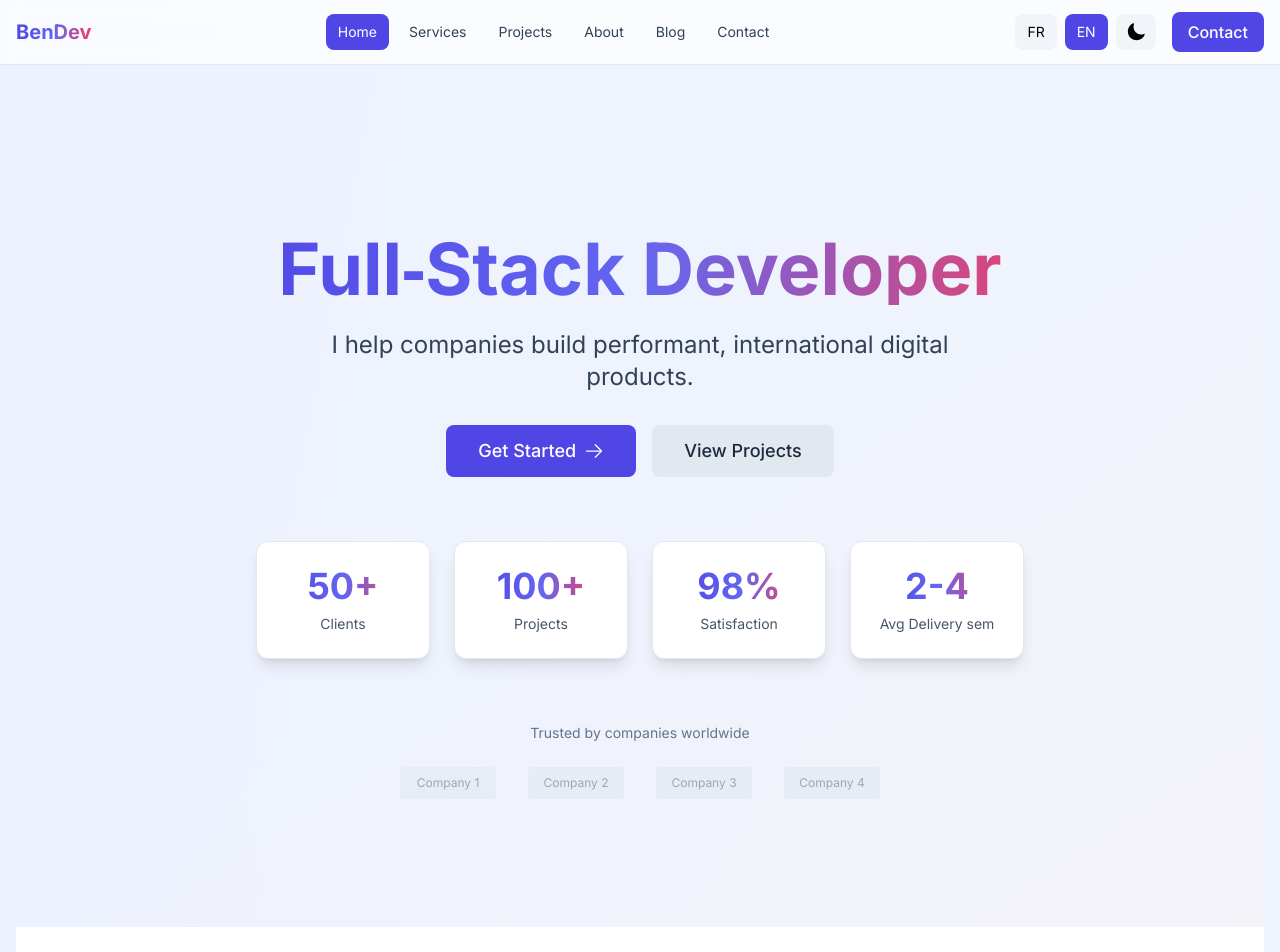
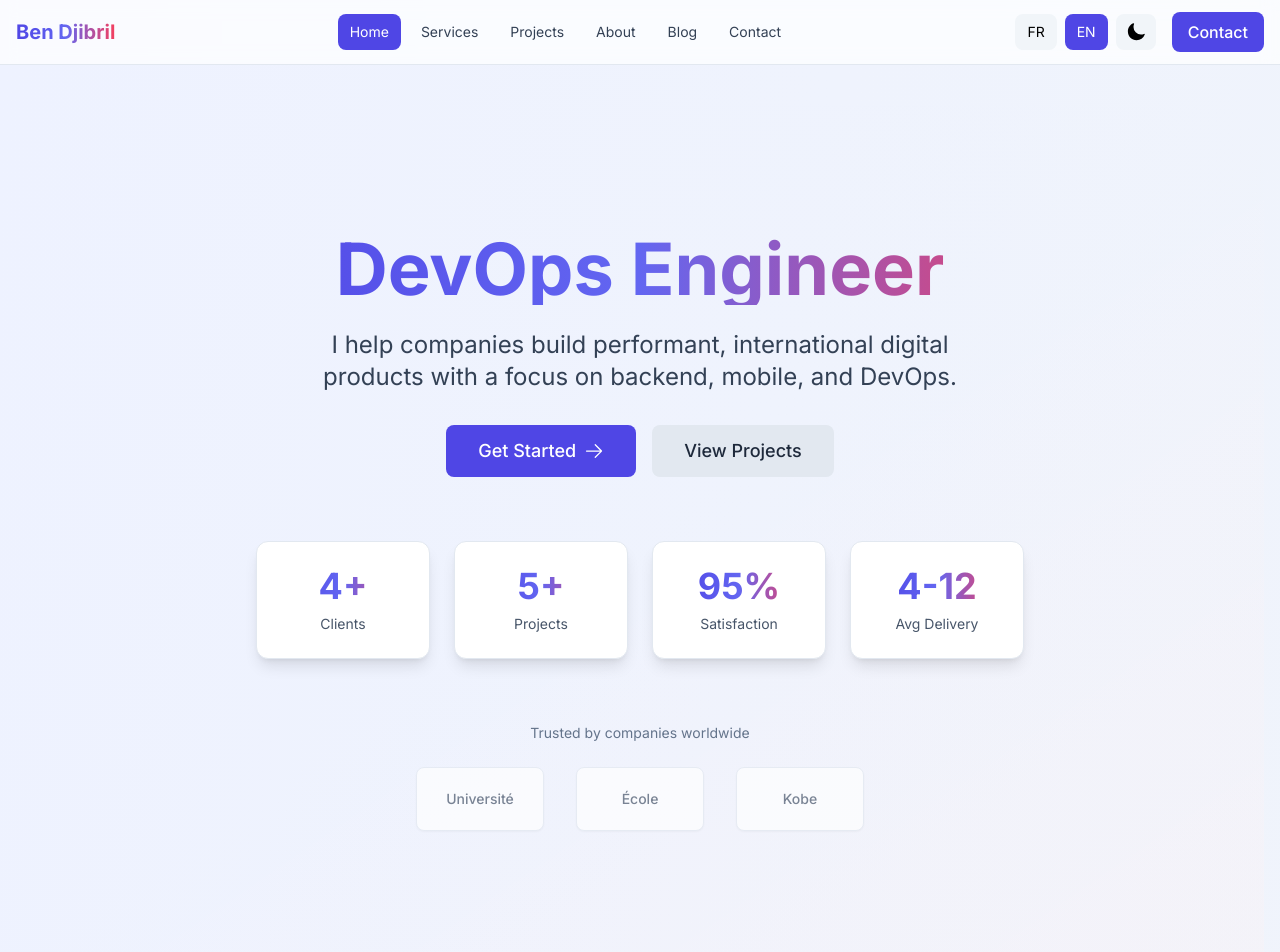
Before and after one commit to azerty-78/Ben-Djibril, a React (Vite) app: page / in a window 1280 px wide. Shown: the top 952 px of the page. Built offline with nearby package versions, Linux system fonts and the light colour scheme; no server answers.

Commit message:
feat: update AboutSection and HeroSection with new titles and subtitles, enhance UI elements for better readability, and improve footer branding

```diff
--- a/src/components/sections/HeroSection.tsx
+++ b/src/components/sections/HeroSection.tsx
@@ -2,15 +2,17 @@ import { Link } from 'react-router-dom'
 import { useTranslation } from 'react-i18next'
 import { motion } from 'framer-motion'
 import { ArrowRightIcon } from '@heroicons/react/24/solid'
+import CountUp from '../ui/CountUp'
+import { companies } from '../../data/companies'
 
 function HeroSection() {
   const { t } = useTranslation()
 
   const metrics = [
-    { value: '50+', label: t('home.metrics.clients') },
-    { value: '100+', label: t('home.metrics.projects') },
-    { value: '98%', label: t('home.metrics.satisfaction') },
-    { value: '2-4', label: t('home.metrics.delivery') + ' sem' },
+    { value: 4, label: t('home.metrics.clients'), suffix: '+' },
+    { value: 5, label: t('home.metrics.projects'), suffix: '+' },
+    { value: 95, label: t('home.metrics.satisfaction'), suffix: '%' },
+    { value: '4-12', label: t('home.metrics.delivery'), suffix: '' },
   ]
 
   return (
@@ -24,45 +26,70 @@ function HeroSection() {
           transition={{ duration: 0.6 }}
           className="max-w-4xl mx-auto text-center"
         >
-          <h1 className="text-5xl md:text-7xl font-bold gradient-text mb-6">
+          <h1 className="text-4xl sm:text-5xl md:text-6xl lg:text-7xl font-bold gradient-text mb-6">
             {t('home.title')}
           </h1>
-          <p className="text-xl md:text-2xl text-secondary-700 dark:text-secondary-300 mb-8 max-w-2xl mx-auto">
+          <p className="text-lg sm:text-xl md:text-2xl text-secondary-700 dark:text-secondary-300 mb-8 max-w-2xl mx-auto px-4">
             {t('home.subtitle')}
           </p>
 
-          <div className="flex flex-col sm:flex-row items-center justify-center gap-4 mb-16">
-            <Link to="/contact" className="btn-primary text-lg px-8 py-3 flex items-center gap-2 group">
+          <div className="flex flex-col sm:flex-row items-center justify-center gap-4 mb-12 md:mb-16">
+            <Link to="/contact" className="btn-primary text-base sm:text-lg px-6 sm:px-8 py-2.5 sm:py-3 flex items-center gap-2 group w-full sm:w-auto justify-center">
               {t('home.ctaPrimary')}
               <ArrowRightIcon className="w-5 h-5 group-hover:translate-x-1 transition-transform" />
             </Link>
-            <Link to="/projects" className="btn-secondary text-lg px-8 py-3">
+            <Link to="/projects" className="btn-secondary text-base sm:text-lg px-6 sm:px-8 py-2.5 sm:py-3 w-full sm:w-auto text-center">
               {t('home.ctaSecondary')}
             </Link>
           </div>
 
-          <div className="grid grid-cols-2 md:grid-cols-4 gap-6 max-w-3xl mx-auto">
+          <div className="grid grid-cols-2 md:grid-cols-4 gap-4 sm:gap-6 max-w-3xl mx-auto mb-12 md:mb-16">
             {metrics.map((metric, index) => (
               <motion.div
                 key={metric.label}
                 initial={{ opacity: 0, y: 20 }}
                 animate={{ opacity: 1, y: 0 }}
                 transition={{ duration: 0.6, delay: 0.2 + index * 0.1 }}
-                className="card text-center"
+                className="card text-center p-4 sm:p-6"
               >
-                <div className="text-3xl md:text-4xl font-bold gradient-text mb-2">{metric.value}</div>
-                <div className="text-sm text-secondary-600 dark:text-secondary-400">{metric.label}</div>
+                <div className="text-2xl sm:text-3xl md:text-4xl font-bold gradient-text mb-2">
+                  {typeof metric.value === 'number' ? (
+                    <CountUp end={metric.value} suffix={metric.suffix} duration={2} />
+                  ) : (
+                    <span>{metric.value}{metric.suffix}</span>
+                  )}
+                </div>
+                <div className="text-xs sm:text-sm text-secondary-600 dark:text-secondary-400">{metric.label}</div>
               </motion.div>
             ))}
           </div>
 
-          <div className="mt-16">
-            <p className="text-sm text-secondary-500 dark:text-secondary-400 mb-6">Trusted by companies worldwide</p>
-            <div className="flex flex-wrap items-center justify-center gap-8 opacity-60 dark:opacity-70">
-              {['Company 1', 'Company 2', 'Company 3', 'Company 4'].map((company, i) => (
-                <div key={i} className="h-8 w-24 bg-secondary-200 dark:bg-secondary-700 rounded flex items-center justify-center text-xs text-secondary-500 dark:text-secondary-400">
-                  {company}
-                </div>
+          <div className="mt-12 md:mt-16">
+            <p className="text-xs sm:text-sm text-secondary-500 dark:text-secondary-400 mb-4 sm:mb-6">
+              Trusted by companies worldwide
+            </p>
+            <div className="flex flex-wrap items-center justify-center gap-4 sm:gap-6 md:gap-8 opacity-70 hover:opacity-100 transition-opacity">
+              {companies.map((company, i) => (
+                <a
+                  key={i}
+                  href={company.website}
+                  target="_blank"
+                  rel="noopener noreferrer"
+                  className="h-12 sm:h-16 w-24 sm:w-32 bg-white dark:bg-secondary-800 rounded-lg flex items-center justify-center hover:scale-110 transition-transform duration-200 shadow-sm hover:shadow-md border border-secondary-200 dark:border-secondary-700"
+                  title={company.name}
+                >
+                  {company.logo ? (
+                    <img
+                      src={company.logo}
+                      alt={company.name}
+                      className="h-8 sm:h-10 w-auto max-w-full object-contain px-2"
+                    />
+                  ) : (
+                    <span className="text-xs sm:text-sm text-secondary-600 dark:text-secondary-300 font-medium text-center px-2">
+                      {company.name.split(' ')[0]}
+                    </span>
+                  )}
+                </a>
               ))}
             </div>
           </div>
--- /dev/null
+++ b/src/components/ui/CountUp.tsx
@@ -0,0 +1,47 @@
+import { useEffect, useState, useRef } from 'react'
+import { motion, useInView } from 'framer-motion'
+
+type CountUpProps = {
+  end: number
+  duration?: number
+  suffix?: string
+  prefix?: string
+  decimals?: number
+}
+
+function CountUp({ end, duration = 2, suffix = '', prefix = '', decimals = 0 }: CountUpProps) {
+  const [count, setCount] = useState(0)
+  const ref = useRef(null)
+  const isInView = useInView(ref, { once: true, margin: '-100px' })
+
+  useEffect(() => {
+    if (!isInView) return
+
+    let startTime: number | null = null
+    const startValue = 0
+
+    const animate = (currentTime: number) => {
+      if (startTime === null) startTime = currentTime
+      const progress = Math.min((currentTime - startTime) / (duration * 1000), 1)
+
+      const currentCount = startValue + (end - startValue) * progress
+      setCount(currentCount)
+
+      if (progress < 1) {
+        requestAnimationFrame(animate)
+      } else {
+        setCount(end)
+      }
+    }
+
+    requestAnimationFrame(animate)
+  }, [isInView, end, duration])
+
+  return (
+    <span ref={ref}>
+      {prefix}{decimals > 0 ? count.toFixed(decimals) : Math.floor(count)}{suffix}
+    </span>
+  )
+}
+
+export default CountUp
--- /dev/null
+++ b/src/data/companies.ts
@@ -0,0 +1,20 @@
+export type Company = {
+  name: string
+  logo?: string
+  website: string
+}
+
+export const companies: Company[] = [
+  {
+    name: 'Université de Yaoundé 2 SOA',
+    website: 'https://www.univ-yaounde2.cm', // À confirmer
+  },
+  {
+    name: 'École Normale Supérieure',
+    website: 'https://www.ens-yaounde.cm', // À confirmer
+  },
+  {
+    name: 'Kobe Corporation',
+    website: 'https://www.kobecorporation.com', // À confirmer
+  },
+]
--- a/src/i18n/index.ts
+++ b/src/i18n/index.ts
@@ -16,8 +16,8 @@ export const resources = {
         legal: 'Legal notice', privacy: 'Privacy policy', rights: 'All rights reserved.'
       },
       home: {
-        title: 'Full‑Stack Developer',
-        subtitle: 'I help companies build performant, international digital products.',
+        title: 'DevOps Engineer',
+        subtitle: 'I help companies build performant, international digital products with a focus on backend, mobile, and DevOps.',
         card1: { title: 'Business websites', desc: 'Fast, modern, SEO‑friendly.' },
         card2: { title: 'Web apps', desc: 'Scalable, secure, business‑oriented.' },
         card3: { title: 'E‑commerce', desc: 'Conversion, performance, internationalization.' },
@@ -25,8 +25,8 @@ export const resources = {
         metrics: { clients: 'Clients', projects: 'Projects', satisfaction: 'Satisfaction', delivery: 'Avg Delivery' },
         about: {
           title: 'About Me',
-          subtitle: 'Passionate developer creating digital solutions',
-          bio: 'I am a full-stack developer with expertise in modern web technologies. I help businesses transform their ideas into powerful digital products.',
+          subtitle: 'DevOps Engineer passionate about creating digital solutions',
+          bio: 'I am a DevOps Engineer with strong expertise in backend and mobile development, complemented by frontend skills. I help businesses transform their ideas into powerful, scalable digital products.',
           skills: 'Skills & Technologies',
           experience: 'Experience',
           education: 'Education'
@@ -78,8 +78,8 @@ export const resources = {
         legal: 'Mentions légales', privacy: 'Politique de confidentialité', rights: 'Tous droits réservés.'
       },
       home: {
-        title: 'Développeur Full‑Stack',
-        subtitle: 'J\'aide les entreprises à concevoir des produits digitaux performants et internationaux.',
+        title: 'Ingénieur DevOps',
+        subtitle: 'J\'aide les entreprises à concevoir des produits digitaux performants et internationaux. Spécialisé en DevOps, backend et mobile, je maîtrise également le frontend pour une approche full-stack complète.',
         card1: { title: 'Sites vitrines', desc: 'Rapides, modernes, SEO‑friendly.' },
         card2: { title: 'Apps web', desc: 'Scalables, sécurisées, orientées business.' },
         card3: { title: 'E‑commerce', desc: 'Conversion, performance, internationalisation.' },
@@ -87,8 +87,8 @@ export const resources = {
         metrics: { clients: 'Clients', projects: 'Projets', satisfaction: 'Satisfaction', delivery: 'Délai moyen' },
         about: {
           title: 'À propos de moi',
-          subtitle: 'Développeur passionné créant des solutions digitales',
-          bio: 'Je suis un développeur full-stack avec une expertise dans les technologies web modernes. J\'aide les entreprises à transformer leurs idées en produits digitaux performants.',
+          subtitle: 'Ingénieur DevOps passionné créant des solutions digitales',
+          bio: 'Je suis un ingénieur DevOps avec une forte expertise en développement backend et mobile, complétée par des compétences frontend. J\'aide les entreprises à transformer leurs idées en produits digitaux performants et scalables.',
           skills: 'Compétences & Technologies',
           experience: 'Expérience',
           education: 'Formation'
--- a/src/shared/Footer.tsx
+++ b/src/shared/Footer.tsx
@@ -13,9 +13,9 @@ function Footer() {
           {/* Brand & Contact */}
           <div className="space-y-4">
             <div>
-              <h3 className="text-2xl font-bold gradient-text mb-3">BenDev</h3>
+              <h3 className="text-2xl font-bold gradient-text mb-3">Ben Djibril</h3>
               <p className="text-secondary-600 dark:text-secondary-300 text-sm leading-relaxed">
-                Développeur Full-Stack passionné créant des solutions digitales performantes pour entreprises internationales.
+                Ingénieur DevOps spécialisé en backend et mobile, créant des solutions digitales performantes pour entreprises internationales.
               </p>
             </div>
 
@@ -171,7 +171,7 @@ function Footer() {
         <div className="pt-8 border-t border-secondary-200 dark:border-secondary-700">
           <div className="flex flex-col md:flex-row items-center justify-between gap-4 text-sm">
             <p className="text-secondary-600 dark:text-secondary-300">
-              © {new Date().getFullYear()} <span className="font-semibold">BenDev</span>. {t('footer.rights')}
+              © {new Date().getFullYear()} <span className="font-semibold">Ben Djibril</span>. {t('footer.rights')}
             </p>
             <p className="text-secondary-500 dark:text-secondary-400">
               Fait avec ❤️ par <span className="font-medium text-primary-600 dark:text-primary-400">Benjamin</span>
--- a/src/shared/Navbar.tsx
+++ b/src/shared/Navbar.tsx
@@ -19,7 +19,7 @@ function Navbar() {
           <div className="container mx-auto px-4">
             <div className="flex items-center justify-between py-3">
               <div className="flex items-center gap-3">
-                <NavLink to="/" className="text-xl font-bold gradient-text">BenDev</NavLink>
+                <NavLink to="/" className="text-xl font-bold gradient-text">Ben Djibril</NavLink>
               </div>
 
               <div className="hidden md:flex items-center gap-2 text-sm">
```
Also changed, not shown: src/components/sections/AboutSection.tsx (+23 -8 lines).
